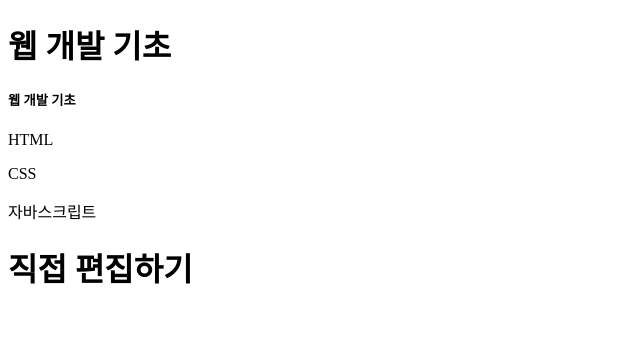
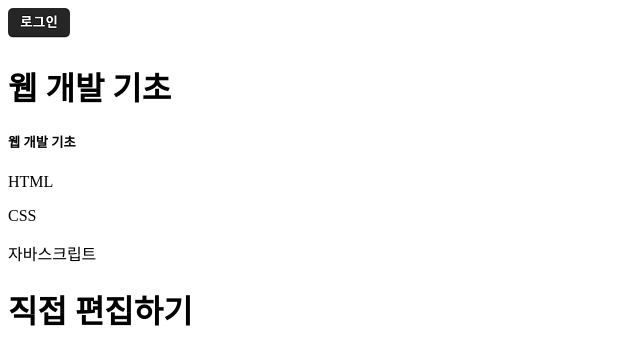
Before and after one commit to choisoojang/introduce, a plain HTML site: page index.html in a window 1280 px wide. Shown: the whole page, without its empty margins (0-640 px from the left). Drawn offline with Linux system fonts and the light colour scheme.

Commit message:
Update index.html

```diff
--- a/index.html
+++ b/index.html
@@ -5,6 +5,7 @@
                 <title>웹 개발 입문</title>
   </head>
   <body>
+    <img src="login.png">
     <h1>웹 개발 기초</h1>
     <h5>웹 개발 기초</h5>
     <p>HTML</p>
```
